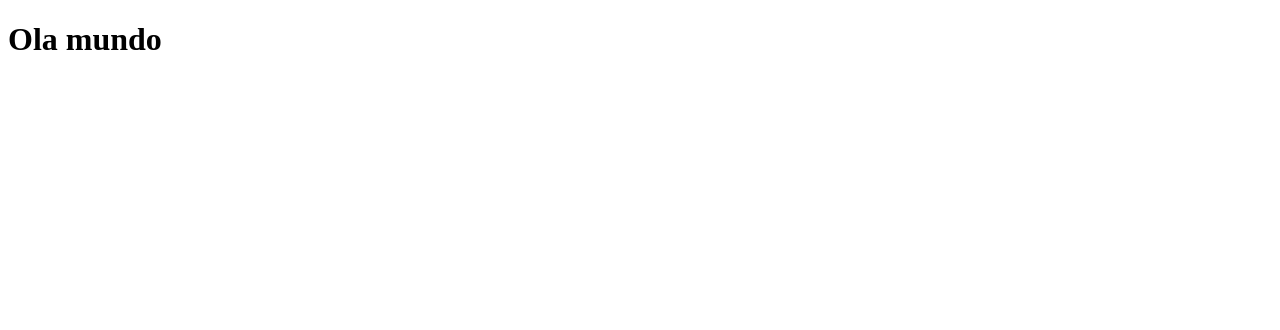
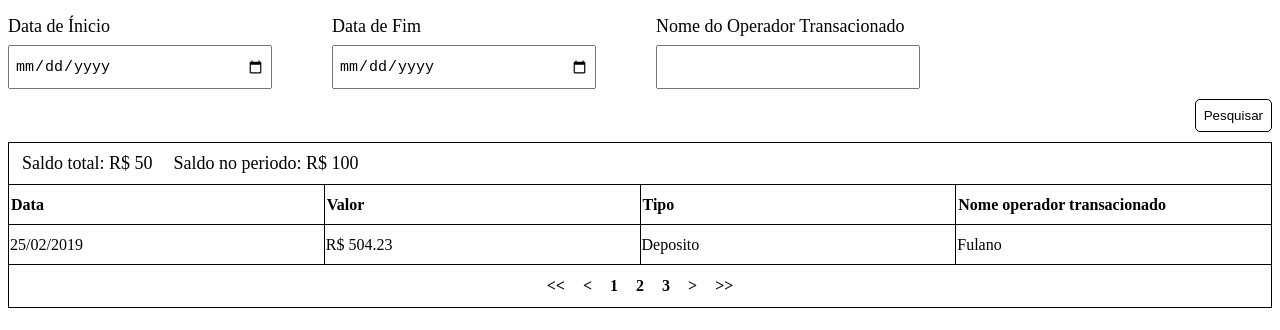
Before and after one commit to BHM871/Desafios-Supera-FrontEnd, a React (Vite) app: page / in a window 1280 px wide. Shown: the top 330 px of the page. Built offline with nearby package versions, Linux system fonts and the light colour scheme.

Commit message:
Adicionando estilo na tabela e separando os arquivos por pastas

```diff
--- a/src/App.jsx
+++ b/src/App.jsx
@@ -1,7 +1,18 @@
 import React from "react";
+import Form from "./components/form/Form";
+import Table from "./components/table/Table";
 
 function App(){
-    return <h1>Ola mundo</h1>
+    return (
+        <>
+            <div>
+                <Form metodo={"GET"} />
+            </div>
+            <div>
+                <Table />
+            </div>
+        </>
+    )
 }
 
 export default App
--- a/src/components/Content.jsx
+++ b/src/components/table/Content.jsx
@@ -4,16 +4,16 @@ function Content({dataTransacao, valorTransacao, tipoTransacao, nomeTransacionad
     return(
         <>
             <tr className="row">
-                <td className="td-content">
+                <td className="td">
                     {dataTransacao}
                 </td>
-                <td className="td-content">
+                <td className="td">
                     R$ {valorTransacao}
                 </td>
-                <td className="td-content">
+                <td className="td">
                     {tipoTransacao}
                 </td>
-                <td className="td-content">
+                <td className="td">
                     {nomeTransacionado}
                 </td>
             </tr>
--- a/src/components/Footer.jsx
+++ b/src/components/table/Footer.jsx
@@ -1,4 +1,5 @@
 import React from "react";
+import '/src/css/Footer.css';
 
 function Footer() {
     return(
--- a/src/components/Head.jsx
+++ b/src/components/table/Head.jsx
@@ -1,4 +1,5 @@
 import React from "react";
+import '/src/css/Head.css';
 
 function Head({saldoTotal, saldoNoPeriodo}) {
     return  (
--- a/src/components/Table.jsx
+++ b/src/components/table/Table.jsx
@@ -3,6 +3,7 @@ import Head from "./Head";
 import Topics from "./Topics";
 import Content from "./Content";
 import Footer from "./Footer";
+import '/src/css/Table.css';
 
 function Table() {
     return (
--- /dev/null
+++ b/src/css/Footer.css
@@ -0,0 +1,8 @@
+.text-footer{
+    height: 40px;
+    border: 1px solid black;
+}
+
+.span-footer {
+    margin: 0 9px;
+}
--- /dev/null
+++ b/src/css/Head.css
@@ -0,0 +1,10 @@
+.head-table {
+    border: 1px solid black;
+    padding: 10px;
+}
+
+.text-head {
+    padding: 0 18px 0 3px;
+    font-weight: 500;
+    font-size: 18px;
+}
--- /dev/null
+++ b/src/css/Table.css
@@ -0,0 +1,12 @@
+.row {
+    height: 40px;
+}
+
+.td {
+    border: 1px solid black;
+    width: 25%;
+}
+
+table {
+    border-collapse: collapse;
+}
```
Also changed, not shown: src/components/form/Button.jsx (renamed from src/components/Button.jsx), src/components/form/Form.jsx (renamed from src/components/Form.jsx), src/components/form/Input.jsx (renamed from src/components/Input.jsx), src/components/table/Topics.jsx (renamed from src/components/Topics.jsx).
